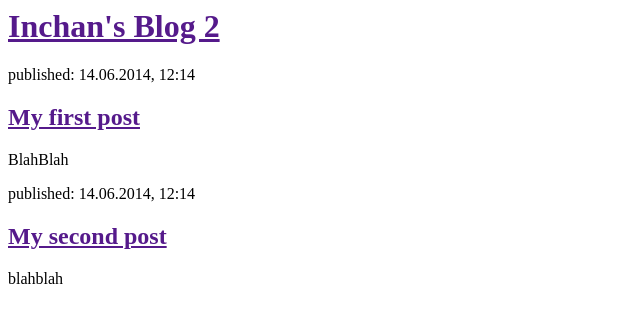
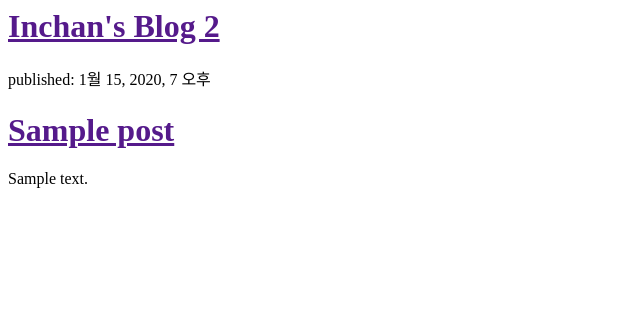
Before and after one commit to dls4585/tutorial_2nd, a Django app: page / in a window 1280 px wide. Shown: the top 323 px of the page, without its empty margins (0-640 px from the left). Run offline with Django 3.2, Linux system fonts and the light colour scheme; tables that the repository leaves empty hold one stand-in row (values such as "Sample post").

Commit message:
Modified templates to display posts from database

```diff
--- a/blog/templates/blog/post_list.html
+++ b/blog/templates/blog/post_list.html
@@ -6,16 +6,12 @@
         <div>
             <h1><a href="">Inchan's Blog 2</a></h1>
         </div>
-
+        {%for post in posts%}
         <div>
-            <p>published: 14.06.2014, 12:14</p>
-            <h2><a href="">My first post</a></h2>
-            <p>BlahBlah</p>
+            <p>published: {{post.published_date}}</p>
+            <h1><a href="">{{post.title}}</a> </h1>
+            <p>{{post.text|linebreaksbr}}</p>
         </div>
-        <div>
-            <p>published: 14.06.2014, 12:14</p>
-            <h2><a href="">My second post</a></h2>
-            <p>blahblah</p>
-        </div>
+        {%endfor%}
     </body>
 </html>
--- a/blog/urls.py
+++ b/blog/urls.py
@@ -3,5 +3,6 @@ from . import views
 
 urlpatterns = [
     #127.0.0.1:8000/ 으로 들어오면 view.post_list를 보여줘
+    #기본화면
     path('', views.post_list, name='post_list'),
 ]
--- a/blog/views.py
+++ b/blog/views.py
@@ -1,4 +1,9 @@
 from django.shortcuts import render
+from django.utils import timezone
+from .models import Post
 
 def post_list(request):
-    return render(request, 'blog/post_list.html')
+    #데이터베이스에서 Post의 객체들을 불러와서 posts에 저장
+    posts = Post.objects.filter(published_date__lte=timezone.now()).order_by('published_date')
+    return render(request, 'blog/post_list.html', {'posts': posts})
+    #posts 라는 문자열이 나오면 posts인거다?
```
